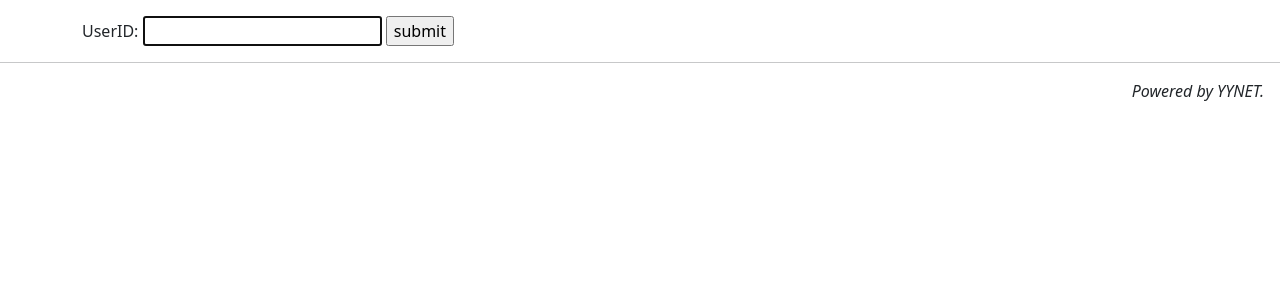
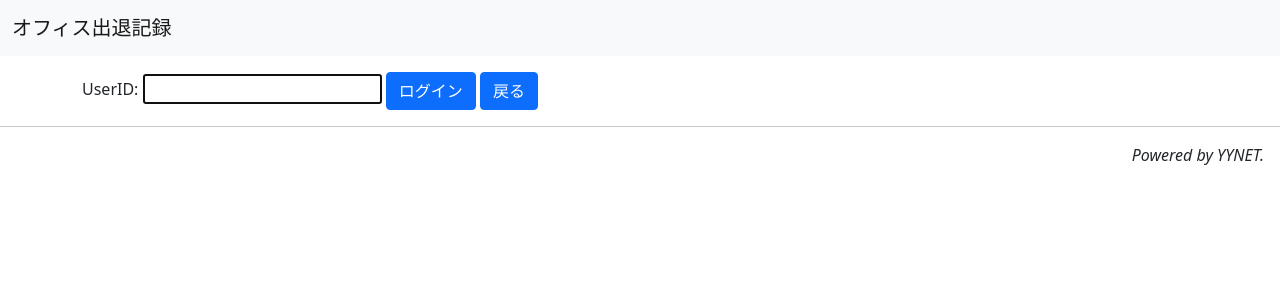
Before and after one commit to yynet2022/oiol, a Django app: page /account/login/ in a window 1280 px wide. Shown: the top 300 px of the page. Run offline with Django 4.2, Linux system fonts and the light colour scheme.

Commit message:
Modified login.html

```diff
--- a/account/templates/account/login.html
+++ b/account/templates/account/login.html
@@ -1,24 +1,17 @@
 {% extends 'account/base.html' %}
+{% block content %}
+<div class="row">
+  {% if user.is_authenticated %}
+  （現在 {{user.username}} でログイン中です。）
+  {% endif %}
+</div>
 
-{% block menubar %}
-{% with with_workstatus=True %}
-{% endwith %}
+<div class="row">
+  <form method="post">
+    {% csrf_token %}
+    {{ form }}
+    <input type="submit" value="ログイン" class="btn btn-primary"/>
+    <a href="{% url 'main:top' %}" class="btn btn-primary">戻る</A>
+  </form>
+</div>
 {% endblock %}
-
-{% block content %}
-{% comment %}
-<div class="row p-3 border border-primary">
-  abc
-</div>
-{% endcomment %}
-{% if user.is_authenticated %}
-現在 {{user.username}} でログイン中です。
-<a href="{% url 'main:top' %}">戻る</A>
-{% endif %}
-
-<form method="post">
-{% csrf_token %}
-{{ form }}
-<input type="submit" value="submit" />
-</form>
-{% endblock %}
--- a/account/views.py
+++ b/account/views.py
@@ -32,8 +32,10 @@ class LoginView(generic.FormView):
                 login(self.request, user)
                 messages.success(self.request, "ログインしました")
             except Exception as e:
-                messages.warning(self.request,
-                                 "ログインに失敗しました: " + str(e))
+                form.add_error('uid', "ログインに失敗しました: " + str(e))
+                context = self.get_context_data(form=form)
+                context["form"].initial = {'uid': uid}
+                return self.render_to_response(context)
         return r
 
 
```
